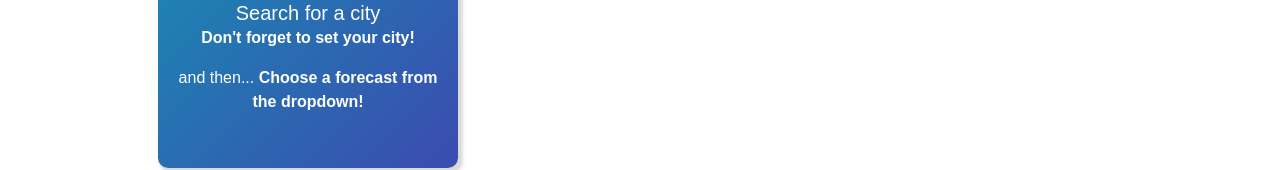
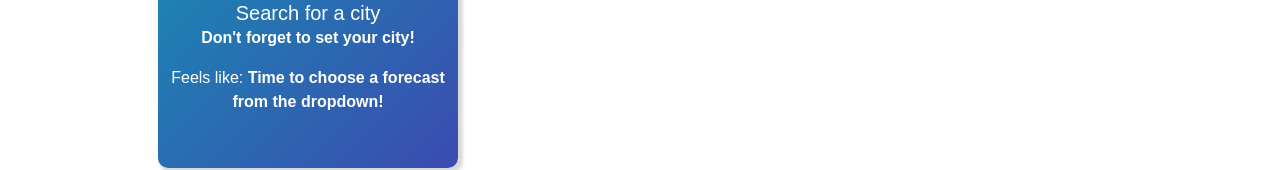
Before and after one commit to fraxier/phase-1-project, a website with bundled scripts: page index.html in a window 1280 px wide. Shown: the part 399-569 px from the top of the page. Built offline with nearby package versions, Linux system fonts and the light colour scheme; a web font is replaced by a local one.

Commit message:
updated the feels like text on the hourly template card

```diff
--- a/index.html
+++ b/index.html
@@ -56,7 +56,7 @@
                     <img class="hourly_icon" src="./imgs/icons/01-s.png">
                     <h5 class="hourly_phrase">Search for a city</h5>
                     <p><b class="hourly_temp">Don't forget to set your city!</b></p>
-                    <p>and then... <b class="hourly_feel">Choose a forecast from the dropdown!</b></p>
+                    <p>Feels like: <b class="hourly_feel">Time to choose a forecast from the dropdown!</b></p>
                 </div>
                 <div class="back">
                     <h5 class="hourly_wind">100km/h NWN</h5>
```
